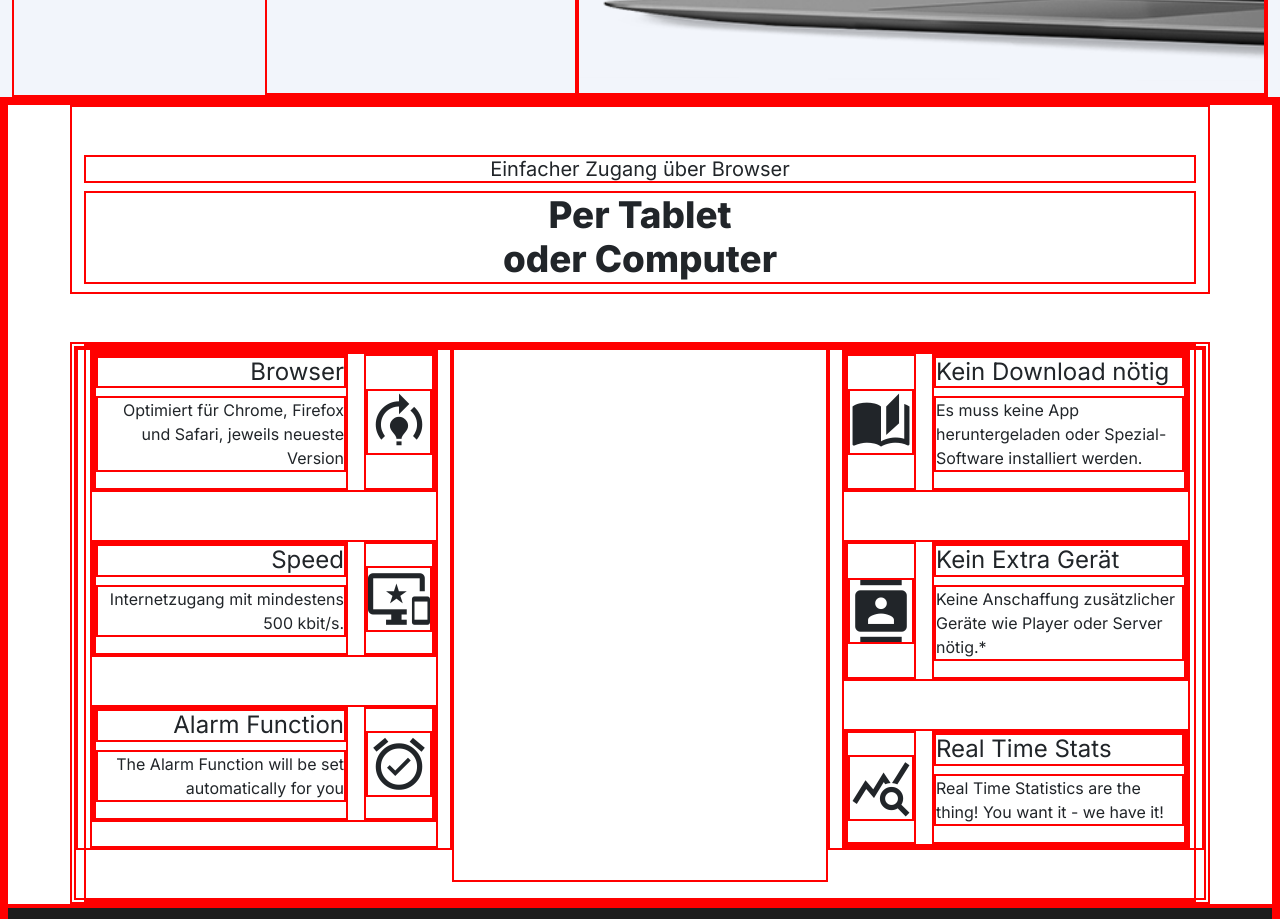
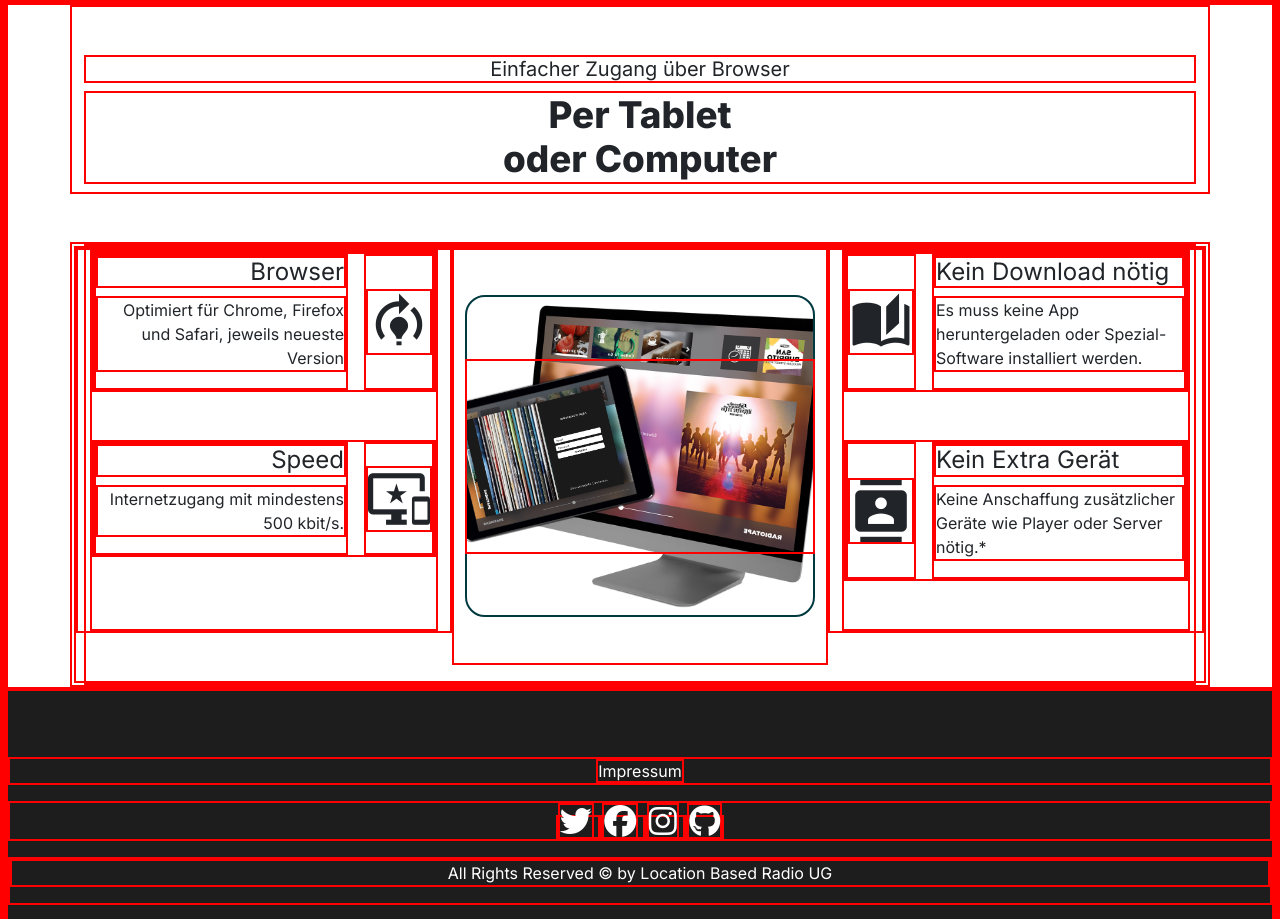
Before and after one commit to LarsNemeth/Radiotape, a website: page src/vorteile.html in a window 1280 px wide. Shown: the part 4121-5040 px from the top of the page. Drawn offline with nearby package versions, Linux system fonts and the light colour scheme; files that its build step writes are made by us from their sources; files whose address does not match are found by name.

Commit message:
einfacher Zugang

```diff
--- a/src/scss/_vorteile.scss
+++ b/src/scss/_vorteile.scss
@@ -55,7 +55,7 @@
   position: relative;
   background-size: cover;
   width: 55%;
-  height: 100vh;
+  height: 700px;
 }
 
 //* Text Tablet Left  *//
@@ -105,4 +105,40 @@
   height: 100vh;
 }
 
-//* ENDE Computer Right *//
+//* ANFANG Browser & Geräte *//
+
+.browser-geraete {
+  height: 100vh;
+}
+
+.radiotape-devices-img {
+  display: flex;
+  flex-direction: column;
+  justify-content: center;
+  align-items: center;
+  position: relative;
+
+  img {
+    position: absolute;
+    width: 350px;
+    display: flex;
+    justify-content: center;
+  }
+
+  .desktop-img {
+    border: 2px solid $primary-color;
+    border-radius: 20px;
+    z-index: 1;
+    align-self: center;
+    transform: scaleX(-1);
+
+    img:hover {
+      z-index: 3;
+    }
+  }
+
+  .tablet-img {
+    z-index: 2;
+    align-self: center;
+  }
+}
--- a/src/vorteile.html
+++ b/src/vorteile.html
@@ -259,60 +259,76 @@
           </div>
         </div>
       </section>
-      <!-- ? "COMPUTER RIGHT" ENDE ------------------------------------------->
+      <!-- ? COMPUTER RIGHT ENDE ------------------------------------------->
 
-
-<!-- ? Innovation Section START -->
-<section class="background-color-innovation ">
+      <!-- ? START Browser & Geräte -->
+      <section class="background-color-innovation">
         <div class="container text-center pt-5 mb-5">
           <h5>Einfacher Zugang über Browser</h5>
-        <h2 class="card-section-h2">Per Tablet<br>oder Computer</h2>
+          <h2 class="card-section-h2">Per Tablet<br />oder Computer</h2>
         </div>
 
-
         <div class="container">
-
-        <div class=" p-0 d-flex justify-content-lg-center align-items-center innovation-wrapper">
-         <div class="row"> <!-- !ORDER -->
-        <div class="about-items-left d-flex justify-content-end justify-content-lg-center  col-12  col-md-6 col-lg-6 col-xl-4 order-2 order-lg-2 order-xl-2 mb-5">
-          <div class="text-end ">
+          <div
+            class="
+              p-0
+              d-flex
+              justify-content-lg-center
+              align-items-center
+              innovation-wrapper
+            "
+          >
+            <div class="row">
+              <!-- !ORDER -->
+              <div
+                class="
+                  about-items-left
+                  d-flex
+                  justify-content-end justify-content-lg-center
+                  col-12 col-md-6 col-lg-6 col-xl-4
+                  order-2 order-lg-2 order-xl-2
+                  mb-5
+                "
+              >
+                <div class="text-end">
                   <!-- ? CODE BREAK FOR BETTER VISIBILITY  -->
-            <div class="about-items-container d-flex justify-content-center mb-5 ">
-              <div class=" about-items-wrapper me-3 ">
+                  <div
+                    class="
+                      about-items-container
+                      d-flex
+                      justify-content-center
+                      mb-5
+                    "
+                  >
+                    <div class="about-items-wrapper me-3">
                       <h4>Browser</h4>
-                <p>Optimiert für Chrome, Firefox und Safari, jeweils neueste Version</p>
+                      <p>
+                        Optimiert für Chrome, Firefox und Safari, jeweils
+                        neueste Version
+                      </p>
                     </div>
-              <div class=" d-flex align-items-center">
-
-                  <span class="material-icons" style="font-size: 62px;">
+                    <div class="d-flex align-items-center">
+                      <span class="material-icons" style="font-size: 62px">
                         model_training
                       </span>
-
                     </div>
                   </div>
                   <!-- ? CODE BREAK FOR BETTER VISIBILITY  -->
-            <div class="about-items-container d-flex justify-content-center mb-5 ">
+                  <div
+                    class="
+                      about-items-container
+                      d-flex
+                      justify-content-center
+                      mb-5
+                    "
+                  >
                     <div class="about-items-wrapper me-3">
                       <h4>Speed</h4>
                       <p>Internetzugang mit mindestens 500 kbit/s.</p>
                     </div>
-            <div class=" d-flex align-items-center">
-              <span class="material-icons" style="font-size: 62px;">
+                    <div class="d-flex align-items-center">
+                      <span class="material-icons" style="font-size: 62px">
                         important_devices
-                </span>
-            </div>
-            </div>
-
-            <!-- ? CODE BREAK FOR BETTER VISIBILITY  -->
-
-            <div class="about-items-container d-flex justify-content-center  ">
-              <div class="about-items-wrapper me-3">
-                <h4>Alarm Function</h4>
-                <p>The Alarm Function will be set automatically for you </p>
-              </div>
-              <div class=" d-flex align-items-center">
-                <span class="material-icons" style="font-size: 62px;">
-                  alarm_on
                       </span>
                     </div>
                   </div>
@@ -320,61 +336,89 @@
               </div>
               <!-- !ORDER -->
 
-            <div class="innovation-mobile-img  col-12 col-lg-12 col-xl-4 order-1 order-lg-1 order-xl-2 mb-5 mb-lg-3"></div>
+              <div
+                class="
+                  radiotape-devices-img
+                  col-12 col-lg-12 col-xl-4
+                  order-1 order-lg-1 order-xl-2
+                  mb-5 mb-lg-3
+                "
+              >
+                <img
+                  class="desktop-img"
+                  src="./images/icons/Frontend_M-Desktop_neu.png"
+                  alt="Desktop-pc"
+                /><img
+                  class="tablet-img"
+                  src="./images/icons/Frontend-Tablet_2.png"
+                  alt=""
+                />
+              </div>
 
               <!-- ? RIGHT SIDE -->
               <!-- !ORDER -->
-        <div class="about-items-left d-flex align-items-center col-md-6 col-lg-6 col-xl-4 order-3 order-lg-3 order-xl-3  mb-5">
-          <div class="text-start ">
+              <div
+                class="
+                  about-items-left
+                  d-flex
+                  align-items-center
+                  col-md-6 col-lg-6 col-xl-4
+                  order-3 order-lg-3 order-xl-3
+                  mb-5
+                "
+              >
+                <div class="text-start">
                   <!-- ? CODE BREAK FOR BETTER VISIBILITY  -->
-            <div class="about-items-container d-flex justify-content-center mb-5 ">
-              <div class=" d-flex align-items-center">
-                <span class="material-icons" style="font-size: 62px;">
+                  <div
+                    class="
+                      about-items-container
+                      d-flex
+                      justify-content-center
+                      mb-5
+                    "
+                  >
+                    <div class="d-flex align-items-center">
+                      <span class="material-icons" style="font-size: 62px">
                         auto_stories
                       </span>
                     </div>
-              <div class=" about-items-wrapper ms-3">
+                    <div class="about-items-wrapper ms-3">
                       <h4>Kein Download nötig</h4>
-                <p>Es muss keine App heruntergeladen oder Spezial-Software installiert werden. </p>
+                      <p>
+                        Es muss keine App heruntergeladen oder Spezial-Software
+                        installiert werden.
+                      </p>
+                    </div>
                   </div>
 
-            </div>
                   <!-- ? CODE BREAK FOR BETTER VISIBILITY  -->
-             <div class="about-items-container d-flex justify-content-center mb-5
-        ">
-              <div class=" d-flex align-items-center">
-                <span class="material-icons" style="font-size: 62px;">
+                  <div
+                    class="
+                      about-items-container
+                      d-flex
+                      justify-content-center
+                      mb-5
+                    "
+                  >
+                    <div class="d-flex align-items-center">
+                      <span class="material-icons" style="font-size: 62px">
                         contacts
                       </span>
                     </div>
-              <div class=" about-items-wrapper ms-3">
+                    <div class="about-items-wrapper ms-3">
                       <h4>Kein Extra Gerät</h4>
-                <p>Keine Anschaffung zusätzlicher Geräte wie Player oder Server nötig.*</p>
+                      <p>
+                        Keine Anschaffung zusätzlicher Geräte wie Player oder
+                        Server nötig.*
+                      </p>
                     </div>
-
                   </div>
-             <!-- ? CODE BREAK FOR BETTER VISIBILITY  -->
-             <div class="about-items-container d-flex justify-content-center
-        ">
-              <div class=" d-flex align-items-center">
-                <span class="material-icons" style="font-size: 62px;">
-                  query_stats
-                  </span>
-              </div>
-              <div class=" about-items-wrapper ms-3">
-                <h4>Real Time Stats</h4>
-                <p>Real Time Statistics are the thing! You want it - we have it!</p>
-              </div>
-
                 </div>
               </div>
             </div>
           </div>
         </div>
       </section>
-
-        <!-- ? Innovation Section END -->
-
 
       <!-- ? Footer  --------------------------------------------->
       <footer>
```
Also changed, not shown: src/images/icons/Frontend_M-Tablet_neu.png (added). Lines whose indentation alone changed are shown as unchanged.
